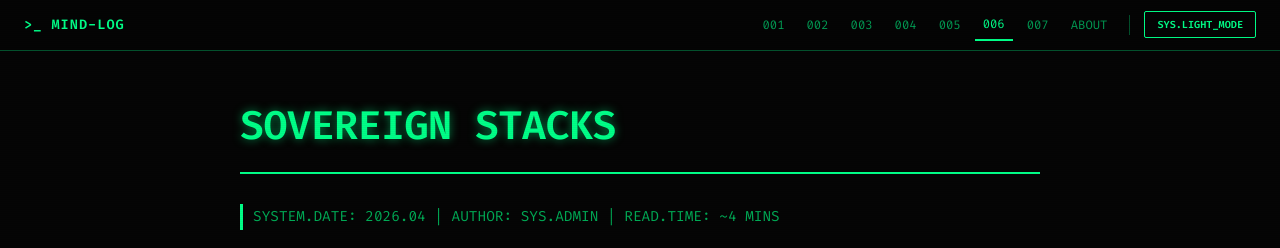
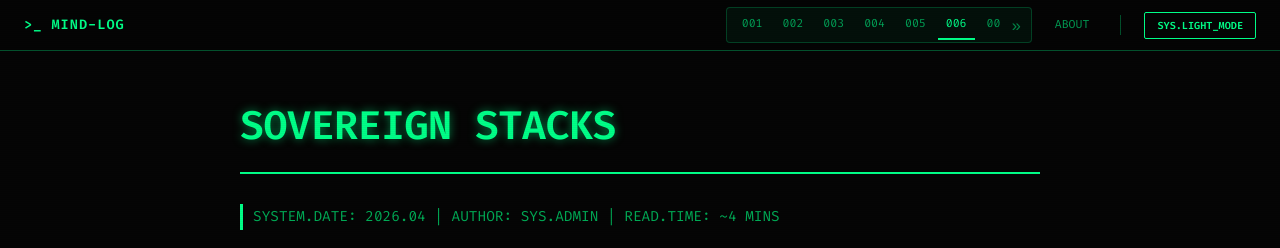
Before and after one commit to mind-log/mind-log.github.io, an Eleventy site: page src/logs/log006.md in a window 1280 px wide. Shown: the top 248 px of the page. Built offline with nearby package versions, Linux system fonts and the light colour scheme; Eleventy itself is replaced by a stand-in of ours; files that its build step writes are made by us from their sources.

Commit message:
ui: implement scrollable log navigation with arrows and enhance visuals for logs 006 and 007

```diff
--- a/src/_includes/layouts/base.njk
+++ b/src/_includes/layouts/base.njk
@@ -40,13 +40,15 @@
     <nav class="nav">
         <a href="/" class="nav-brand">>_ MIND-LOG</a>
         <div class="nav-links">
-            <a href="/log001/" {% if page.url == '/log001/' %}class="active"{% endif %}>001</a>
-            <a href="/log002/" {% if page.url == '/log002/' %}class="active"{% endif %}>002</a>
-            <a href="/log003/" {% if page.url == '/log003/' %}class="active"{% endif %}>003</a>
-            <a href="/log004/" {% if page.url == '/log004/' %}class="active"{% endif %}>004</a>
-            <a href="/log005/" {% if page.url == '/log005/' %}class="active"{% endif %}>005</a>
-            <a href="/log006/" {% if page.url == '/log006/' %}class="active"{% endif %}>006</a>
-            <a href="/log007/" {% if page.url == '/log007/' %}class="active"{% endif %}>007</a>
+            <div class="log-nav">
+                <button class="nav-arrow left" id="navLeft" aria-label="Scroll Left">«</button>
+                <div class="nav-scroll-container" id="navScroll">
+                    {% for log in collections.logs %}
+                    <a href="{{ log.url }}" {% if page.url == log.url %}class="active"{% endif %}>{{ log.data.id }}</a>
+                    {% endfor %}
+                </div>
+                <button class="nav-arrow right" id="navRight" aria-label="Scroll Right">»</button>
+            </div>
             <a href="/about/" {% if page.url == '/about/' %}class="active"{% endif %}>ABOUT</a>
             <span class="nav-divider"></span>
             <button class="toggle" onclick="toggleMode()" id="modeToggle">SYS.LIGHT_MODE</button>
--- a/src/logs/log006.md
+++ b/src/logs/log006.md
@@ -5,7 +5,7 @@ date: 2026-04-30
 id: "006"
 tags: ["logs", "Infrastructure", "Privacy", "Control", "Architecture", "Future", "Evolution"]
 image: "images/log006.webp"
-image_alt: "Futuristic green lit server hardware and circuitry representing sovereign stacks."
+image_alt: "Abstract green geometric patterns representing the complex architecture of sovereign stacks."
 description: "Reclaiming control over your digital existence by building personal, independent infrastructure in an era of corporate centralization."
 permalink: /log006/
 ---
--- a/src/logs/log007.md
+++ b/src/logs/log007.md
@@ -5,7 +5,7 @@ date: 2026-04-30
 id: "007"
 tags: ["logs", "AI", "Security", "Automation", "Complexity", "System"]
 image: "images/log007.webp"
-image_alt: "Abstract digital glitch and data fragmentation representing Mythos AI breaking through software complexity."
+image_alt: "Deep green digital glitch and fragmented data streams representing the automated breakdown of software by Mythos AI."
 description: "How AI systems like Mythos are scaling vulnerability discovery, turning software complexity into an attack surface."
 permalink: /log007/
 ---
--- a/src/script.js
+++ b/src/script.js
@@ -133,4 +133,28 @@ document.addEventListener("DOMContentLoaded", () => {
         // Event Listener for Search Input
         searchInput.addEventListener('input', filterLogs);
     }
+
+    // 2. Nav Scroll Arrows
+    const navScroll = document.getElementById('navScroll');
+    const navLeft = document.getElementById('navLeft');
+    const navRight = document.getElementById('navRight');
+
+    if (navScroll && navLeft && navRight) {
+        navLeft.addEventListener('click', () => {
+            navScroll.scrollBy({ left: -100, behavior: 'smooth' });
+        });
+        navRight.addEventListener('click', () => {
+            navScroll.scrollBy({ left: 100, behavior: 'smooth' });
+        });
+
+        // Hide arrows if not needed
+        const toggleArrows = () => {
+            navLeft.style.display = navScroll.scrollLeft <= 0 ? 'none' : 'flex';
+            navRight.style.display = navScroll.scrollLeft + navScroll.clientWidth >= navScroll.scrollWidth ? 'none' : 'flex';
+        };
+
+        navScroll.addEventListener('scroll', toggleArrows);
+        window.addEventListener('resize', toggleArrows);
+        toggleArrows(); // Initial check
+    }
 });
--- a/src/style.css
+++ b/src/style.css
@@ -231,15 +231,69 @@ article p {
 .nav-links {
     display: flex;
     align-items: center;
-    gap: 6px;
+    gap: 15px;
+    flex: 1;
+    justify-content: flex-end;
+    min-width: 0; /* Allow shrinking */
+}
+
+.log-nav {
+    display: flex;
+    align-items: center;
+    gap: 4px;
+    background: rgba(0, 255, 136, 0.05);
+    border: 1px solid rgba(0, 255, 136, 0.2);
+    border-radius: 4px;
+    padding: 2px;
+    max-width: 300px;
+}
+
+.light .log-nav {
+    background: rgba(0, 85, 51, 0.05);
+    border-color: rgba(0, 85, 51, 0.2);
+}
+
+.nav-scroll-container {
+    display: flex;
+    gap: 4px;
+    overflow-x: auto;
+    scroll-behavior: smooth;
+    scrollbar-width: none; /* Firefox */
+    -ms-overflow-style: none; /* IE/Edge */
+    white-space: nowrap;
+    padding: 0 5px;
+}
+
+.nav-scroll-container::-webkit-scrollbar {
+    display: none; /* Chrome/Safari */
+}
+
+.nav-arrow {
+    background: transparent;
+    color: var(--text-color);
+    border: none;
+    cursor: pointer;
+    padding: 0 8px;
+    font-size: 1.2em;
+    opacity: 0.5;
+    transition: opacity 0.2s ease;
+    display: flex;
+    align-items: center;
+    justify-content: center;
+}
+
+.nav-arrow:hover {
+    opacity: 1;
+    text-shadow: var(--glow);
 }
 
 .nav-links a {
     border-bottom: none;
     padding: 4px 8px;
-    font-size: 0.9em;
+    font-size: 0.85em;
     opacity: 0.6;
     transition: opacity 0.2s ease, text-shadow 0.2s ease;
+    white-space: nowrap;
 }
 
 .nav-links a:hover {
@@ -562,13 +616,17 @@ body::after {
     }
 
     .nav-links {
-        gap: 2px;
+        gap: 10px;
         justify-content: center;
         width: 100%;
+        flex-wrap: nowrap;
     }
 
-    .nav-links a:not(.toggle) {
-        display: inline-block;
+    .log-nav {
+        max-width: 150px; /* More compact on mobile */
+    }
+
+    .nav-links a {
         font-size: 0.75em;
         padding: 4px 6px;
     }
```
Also changed, not shown: src/images/log006.webp, src/images/log007.webp.
